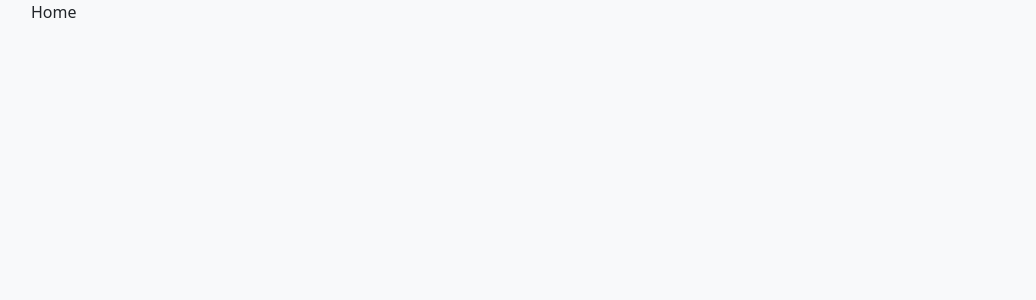
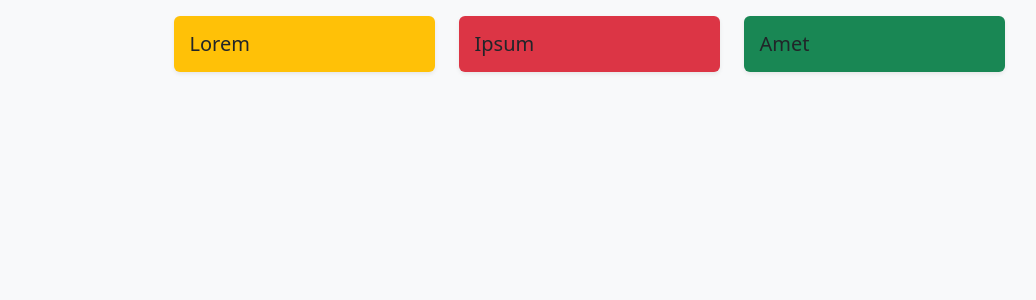
Before and after one commit to Kajaia/vue-crm-app, a Vue app: page / in a window 1280 px wide. Shown: the top 300 px of the page, without its empty margins (51-1087 px from the left). Built offline with nearby package versions, Linux system fonts and the light colour scheme.

Commit message:
Added boards store and list component

```diff
--- /dev/null
+++ b/src/components/boards/BoardsList.vue
@@ -0,0 +1,24 @@
+<script setup>
+import { storeToRefs } from "pinia";
+import { useBoardsStore } from "@/stores/boards";
+
+const store = useBoardsStore();
+
+const { boards } = storeToRefs(store);
+</script>
+
+<template>
+  <div class="row justify-content-center mt-3">
+    <div
+      v-for="board in boards"
+      :key="board.id"
+      class="col-12 col-md-6 col-lg-4 col-xl-3"
+    >
+      <div :class="board.color" class="card border-0 shadow-sm">
+        <div class="card-body">
+          <h2 class="fs-5 mb-0">{{ board.title }}</h2>
+        </div>
+      </div>
+    </div>
+  </div>
+</template>
--- a/src/router/index.js
+++ b/src/router/index.js
@@ -1,5 +1,5 @@
 import { createRouter, createWebHistory } from "vue-router";
-import HomeView from "../views/HomeView.vue";
+import HomeView from "@/views/HomeView.vue";
 
 const router = createRouter({
   history: createWebHistory(import.meta.env.BASE_URL),
--- /dev/null
+++ b/src/stores/boards.js
@@ -0,0 +1,30 @@
+import { defineStore } from "pinia";
+
+export const useBoardsStore = defineStore({
+  id: "boards",
+  state: () => ({
+    boards: [
+      {
+        id: 1,
+        title: "Lorem",
+        description: "Dolor, sit amet...",
+        color: "bg-warning",
+      },
+      {
+        id: 2,
+        title: "Ipsum",
+        description: "Dolor, sit amet...",
+        color: "bg-danger",
+      },
+      {
+        id: 3,
+        title: "Amet",
+        description: "Dolor, sit amet...",
+        color: "bg-success",
+      },
+    ],
+  }),
+  actions: {
+    //
+  },
+});
--- a/src/views/HomeView.vue
+++ b/src/views/HomeView.vue
@@ -1 +1,7 @@
-<template>Home</template>
+<script setup>
+import BoardsList from "@/components/boards/BoardsList.vue";
+</script>
+
+<template>
+  <BoardsList />
+</template>
```
Also changed, not shown: src/stores/counter.js (deleted, +0 -16 lines).
